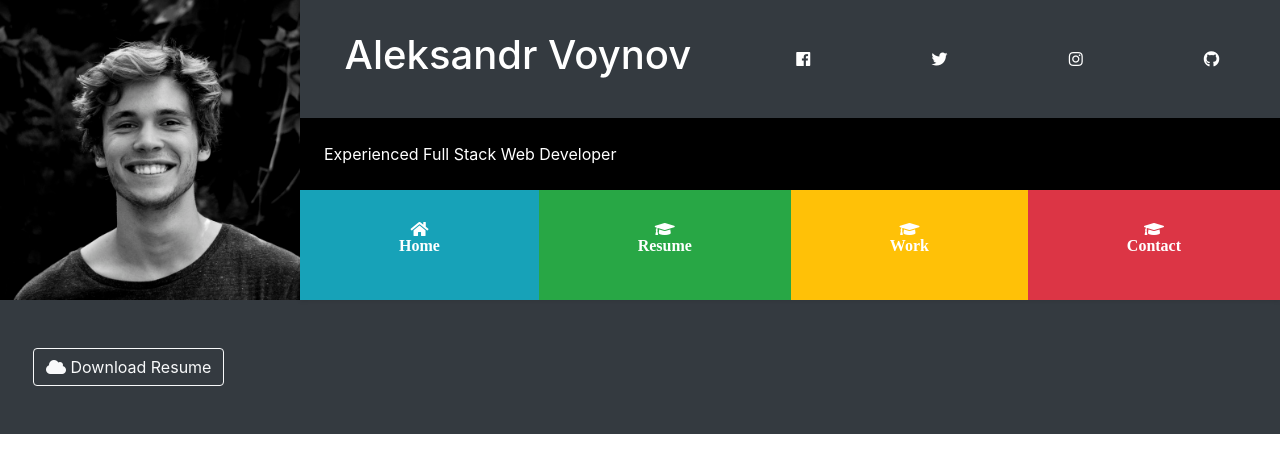
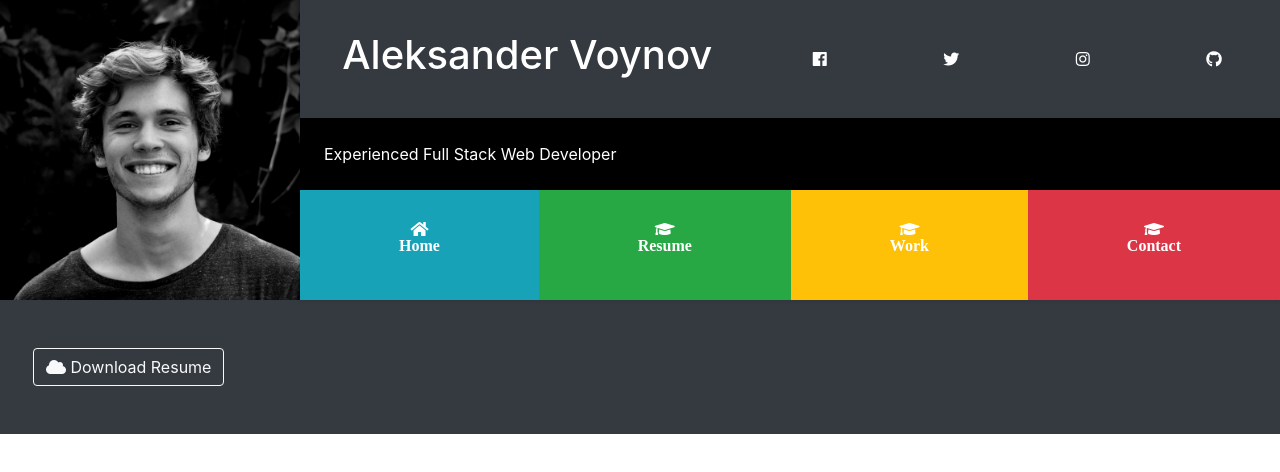
Before and after one commit to AlexVoynov/CSS_Roll_Up_Project, a plain HTML site: page index.html in a window 1280 px wide. Drawn offline with nearby package versions, Linux system fonts and the light colour scheme; some packages are replaced by stand-ins of ours; a script that the page names is missing.

Commit message:
Update index.html Aleksandr to Aleksander

```diff
--- a/index.html
+++ b/index.html
@@ -26,7 +26,7 @@
             <div id="firstRow" class="align-items-center bg-dark">
 
                 <div id="John" class="">
-                    <h1 class="text-white text-center">Aleksandr Voynov</h1>
+                    <h1 class="text-white text-center">Aleksander Voynov</h1>
                 </div>
 
                 <div id="fb" class=""> <a class="nav-link" href="#"><i class="fab fa-facebook text-white"></i><span class="sr-only">(current)</span></a></div>
```
